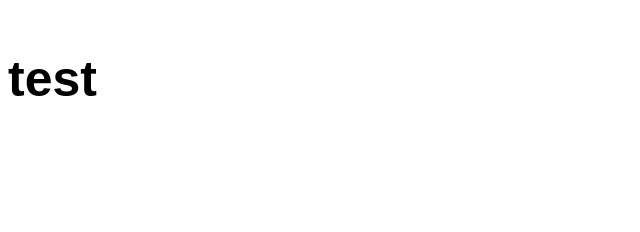
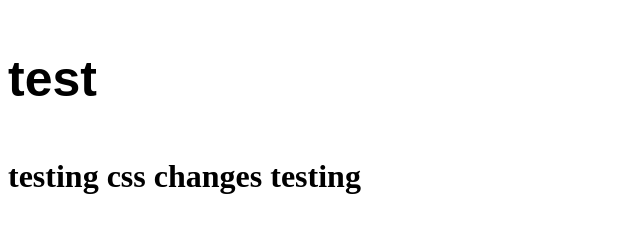
Before and after one commit to skyguys/chemistry-website, a plain HTML site: page index.html in a window 1280 px wide. Shown: the whole page, without its empty margins (0-640 px from the left). Drawn offline with Linux system fonts and the light colour scheme.

Commit message:
Update index.html

```diff
--- a/index.html
+++ b/index.html
@@ -6,5 +6,6 @@
 </head>
 <body>
   <p>test</p>
+	<h1 class="test">testing css changes testing</h1>
 </body>
 </html>
```
